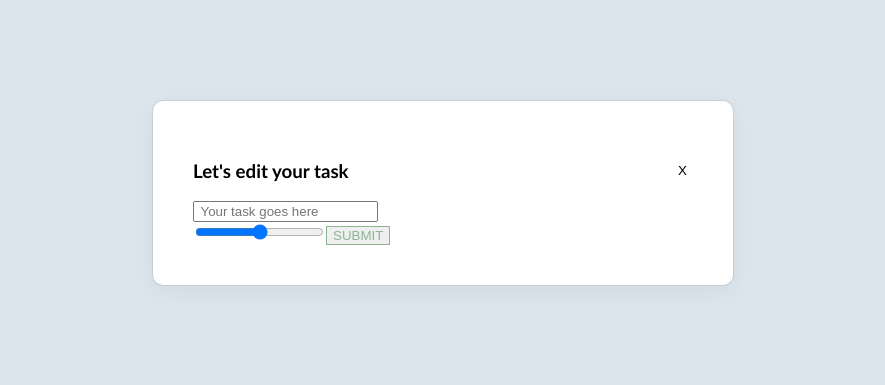
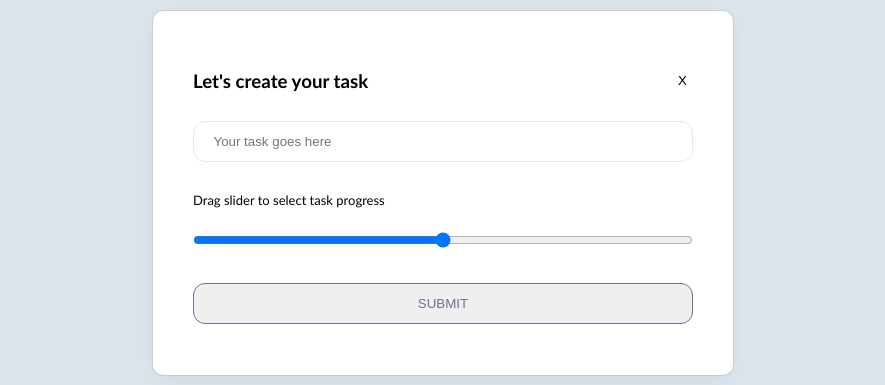
Before and after one commit to nconlisk/TODO_APP-deployed, a React (Create React App) app in the folder client/: page / in a window 1280 px wide. Shown: the part 207-592 px from the top of the page, without its empty margins (197-1082 px from the left). Built offline with nearby package versions, Linux system fonts and the light colour scheme; no server answers.

Commit message:
Added data capture and destructuring form modal

```diff
--- a/client/src/components/Modal.js
+++ b/client/src/components/Modal.js
@@ -1,8 +1,28 @@
+import { useState } from "react"
+
 const Modal = () => {
 
-    const mode = 'edit'
-    const handleChange = () => {
-        console.log('changing')
+    const mode = 'create'
+    const editMode = mode === 'edit' ? true : false
+    const [data, setData] = useState({
+        userEmail: "",
+        title:"",
+        progress: "",
+        date: editMode ? "" : new Date()
+    })
+
+
+    const handleChange = (e) => {
+        //console.log('changing', e)
+        const {name, value } = e.target
+
+        setData(data => ({
+            ...data,
+            [name] : value
+        }))
+
+        console.log(data)   //to see the changes in data using developer tools.
+
     }
 
     return (
@@ -22,9 +42,11 @@ const Modal = () => {
                     onChange={handleChange}
                 />
                 <br/>
+                <label for='range'>Drag slider to select task progress</label>
                 <input
                     required
                     type="range"
+                    id="range"
                     min="0"
                     max="100"
                     name="progress"
--- a/client/src/index.css
+++ b/client/src/index.css
@@ -99,6 +99,14 @@ body{
     color: rgb(234, 234, 234);
 }
 
+input {
+    margin: 11px 0;
+    padding: 12px 16px;
+    border-radius: 12px;
+    border: 1.5px solid rgb(230, 232,236);
+}
+
+
 
 /* List Header */
 
@@ -162,3 +170,16 @@ body{
     border: none;
     background-color: transparent;
 }
+
+.modal .form-title-container button:active {
+    color: rgb(255, 50, 50);
+}
+
+.modal form {
+    display:flex;
+    flex-direction: column;
+}
+
+.modal label {
+    font-size: 13px;
+}
```
